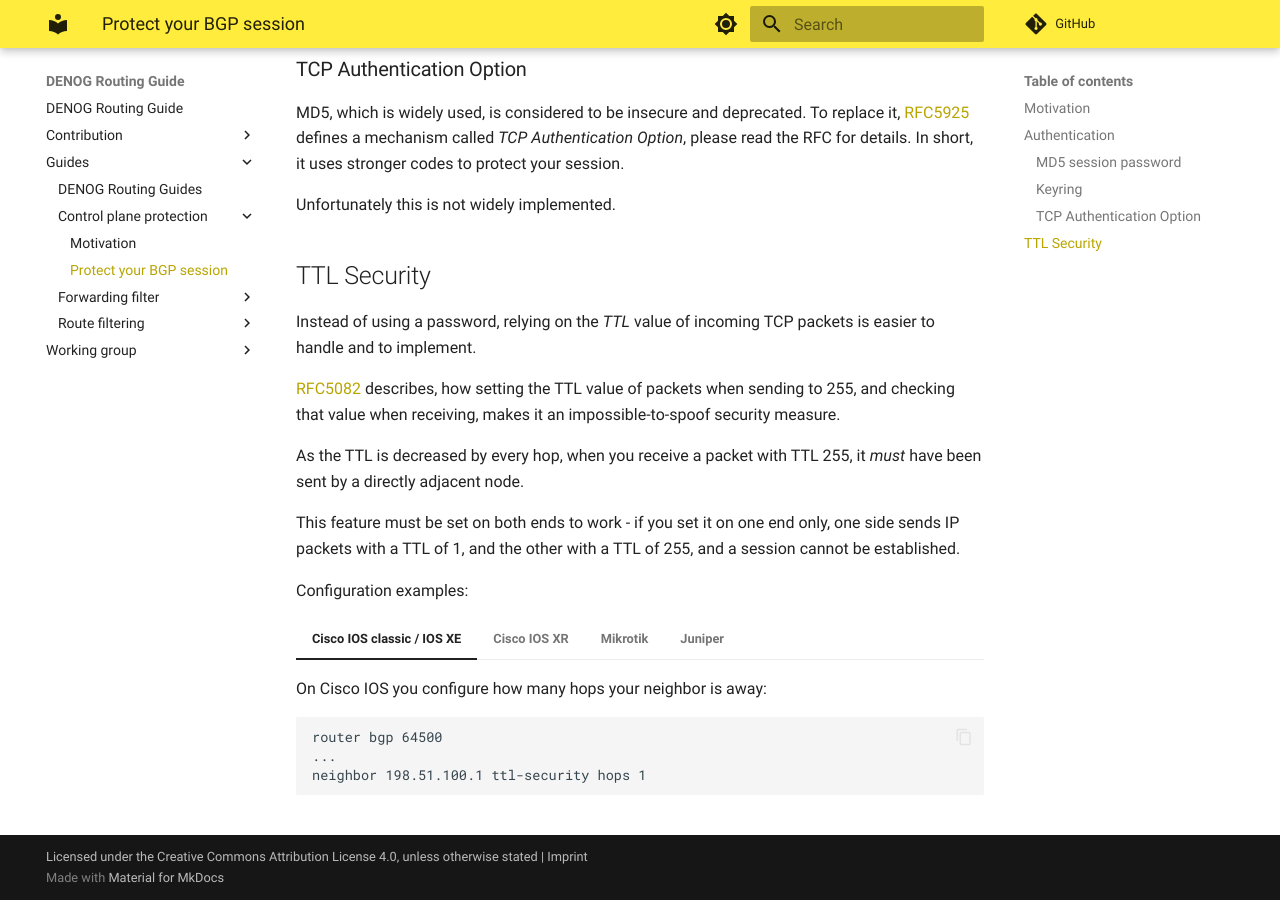
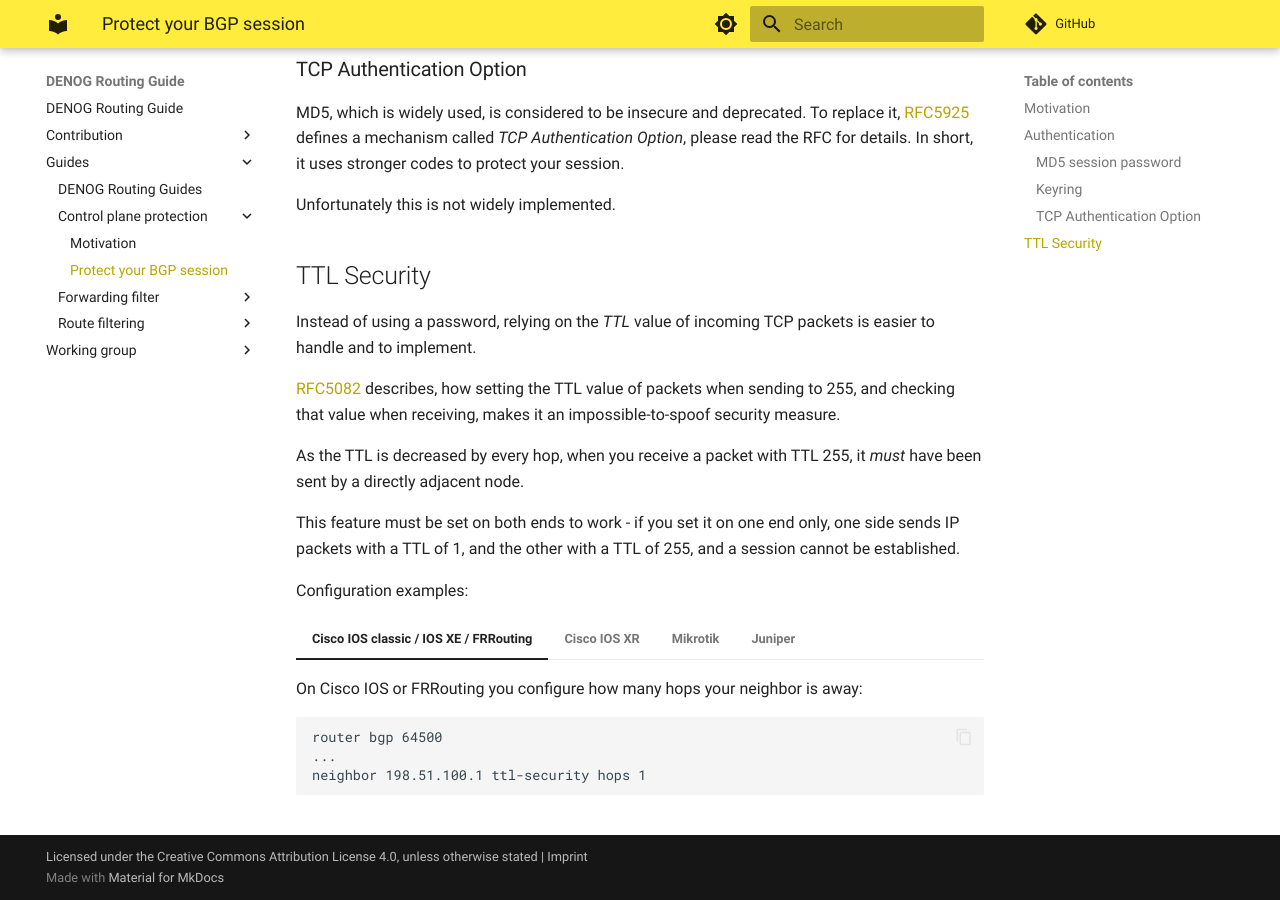
Before and after one commit to denog/routing-guide, an MkDocs documentation site: the page built from docs/guides/control_plane_protection/protect_your_bgp_session.md, in a window 1280 px wide and 900 px high, scrolled down 1115 px. Built offline with MkDocs 1.6.1 and Material for MkDocs 9.7.7, drawn with Linux system fonts in a browser that asks for light colours; comment, search, counter and statistics services are not loaded; some of the changed text lies outside the part shown.

Commit message:
added FRRouting examples

````diff
--- a/docs/guides/control_plane_protection/protect_your_bgp_session.md
+++ b/docs/guides/control_plane_protection/protect_your_bgp_session.md
@@ -14,7 +14,7 @@
 
 Example for setting an MD5 password:
 
-=== "Cisco IOS"
+=== "Cisco IOS / FRRouting"
     ```
     router bgp 64500
     ...
@@ -68,8 +68,8 @@
 
 Configuration examples:
 
-=== "Cisco IOS classic / IOS XE"
-    On Cisco IOS you configure how many hops your neighbor is away:
+=== "Cisco IOS classic / IOS XE / FRRouting"
+    On Cisco IOS or FRRouting you configure how many hops your neighbor is away:
     ```
     router bgp 64500
     ...
````
